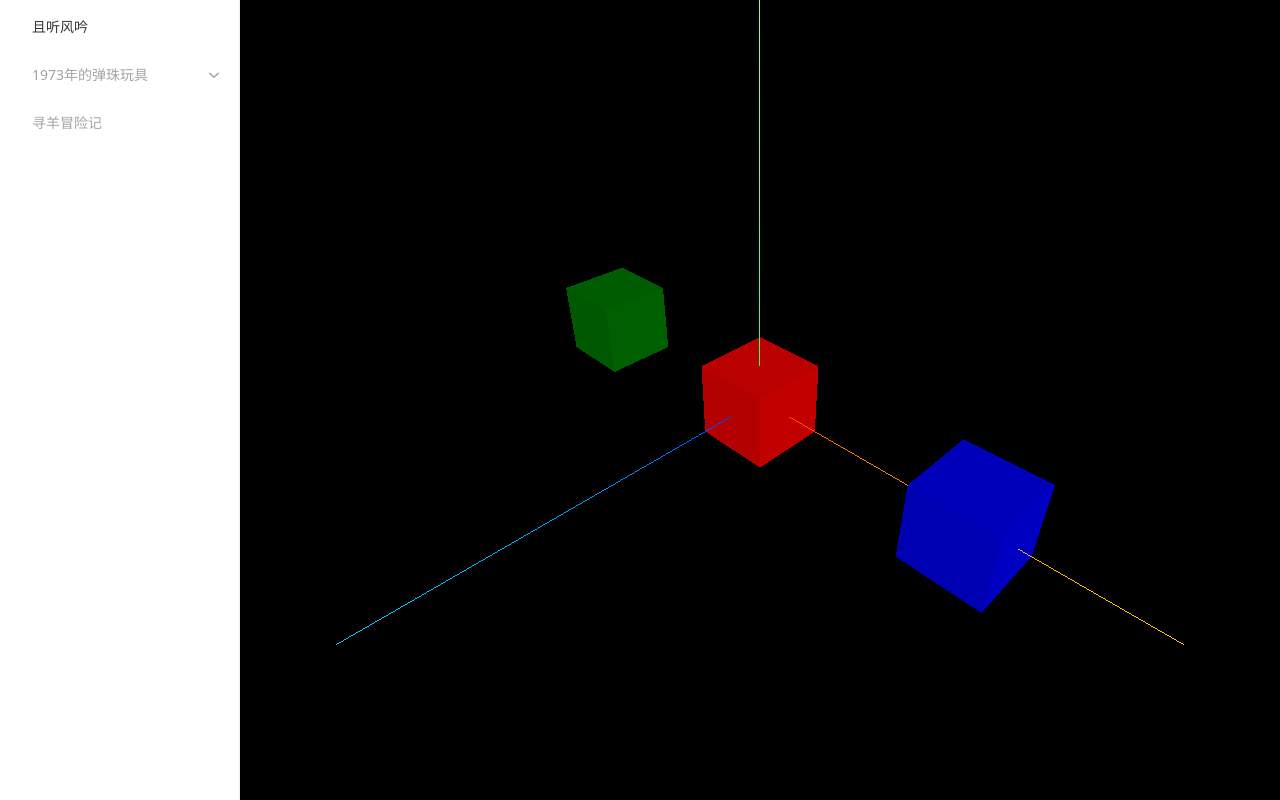
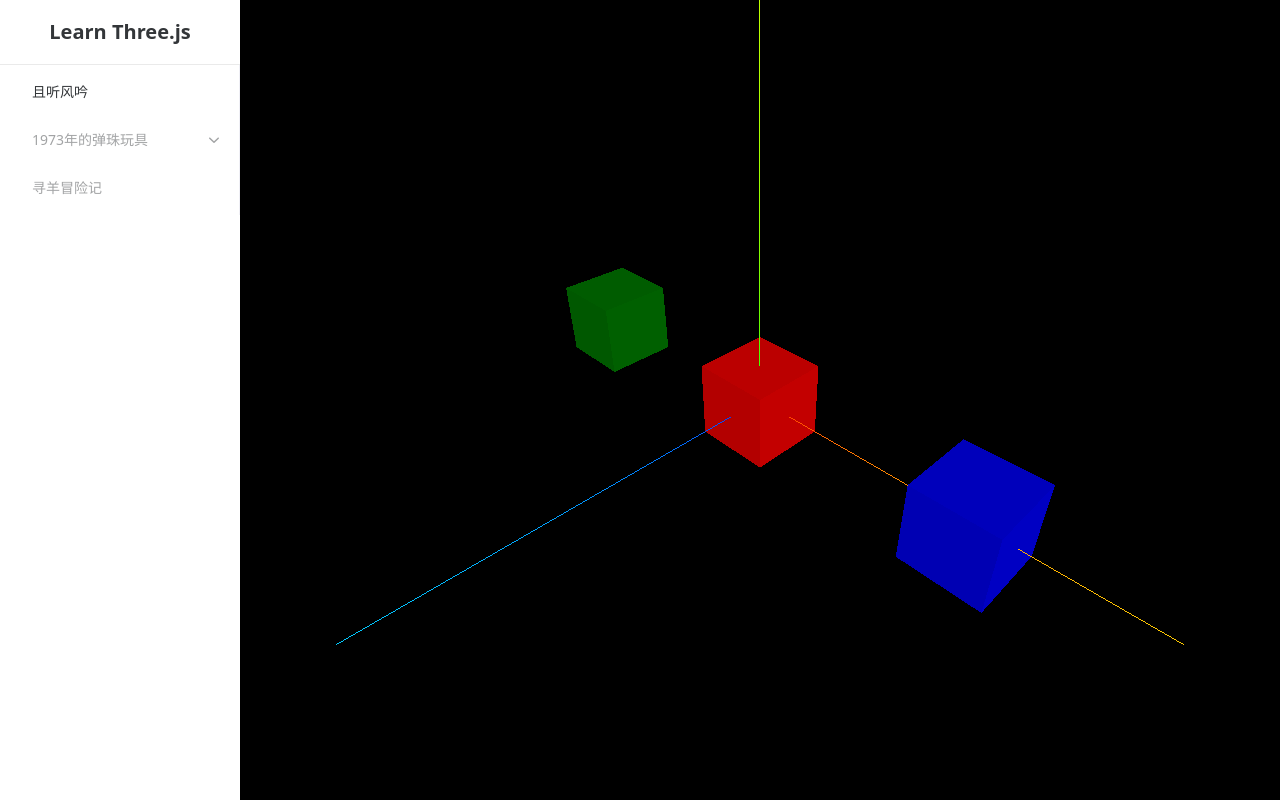
Before and after one commit to XieZongChen/learn-threejs, a Vue app: page / in a window 1280 px wide. Built offline with nearby package versions, Linux system fonts and the light colour scheme.

Commit message:
feat: 项目标题

```diff
--- a/src/App.vue
+++ b/src/App.vue
@@ -42,14 +42,13 @@ const setMsg = (message: string) => {
   msg.value = message;
 };
 
-const jumpBox = (color: string) => {
-  (graph.curStage as any)?.jumpBox(color);
-};
 </script>
 
 <template>
   <div>
     <n-layout has-sider>
+      <div class="layout-left">
+        <div class="project-title">Learn Three.js</div>
         <n-layout-sider
           bordered
           collapse-mode="width"
@@ -62,23 +61,32 @@ const jumpBox = (color: string) => {
             :options="menuOptions"
           />
         </n-layout-sider>
+      </div>
+
       <n-layout>
-        <div id="content"></div>
+        <div id="content" class="content"></div>
       </n-layout>
     </n-layout>
   </div>
 </template>
 
 <style scoped>
-#content {
+.layout-left {
+  display: flex;
+  flex-direction: column;
+}
+
+.project-title {
+  height: 64px;
+  line-height: 64px;
+  text-align: center;
+  font-size: 20px;
+  font-weight: bold;
+  border-bottom: 1px solid #eaeaea;
+}
+
+.content {
   width: 100%;
   height: 100vh;
 }
-.operate {
-  position: absolute;
-  top: 0;
-  right: 0;
-  background-color: #fff;
-  padding: 20px;
-}
 </style>
```
Lines whose indentation alone changed are shown as unchanged.
